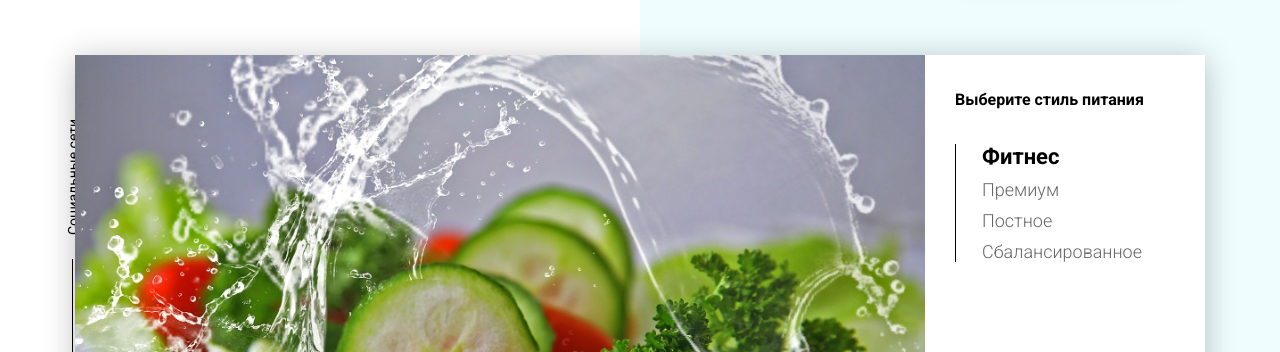
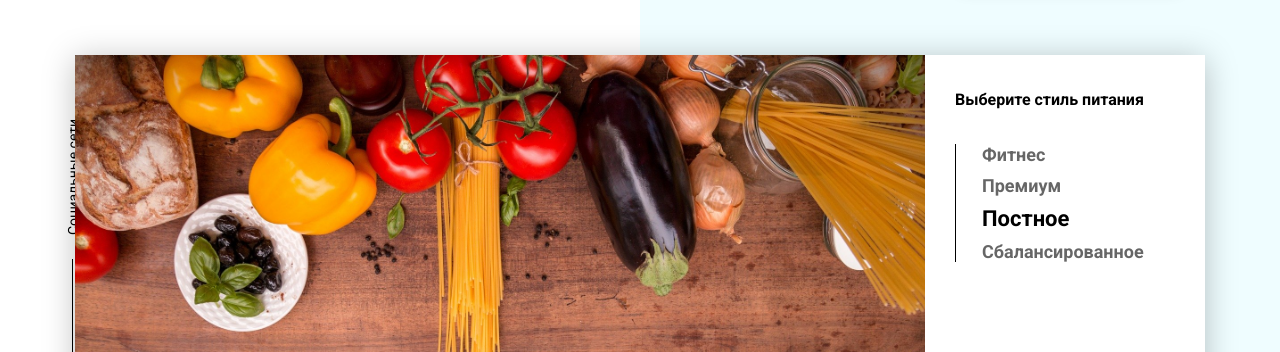
Before and after one commit to batyril/healthy_food, a website with bundled scripts: page src/index.html in a window 1280 px wide. Shown: the part 123-475 px from the top of the page. Built offline with nearby package versions, Linux system fonts and the light colour scheme.

Commit message:
finished tabs

```diff
--- a/package.json
+++ b/package.json
@@ -17,6 +17,8 @@
   },
   "homepage": "https://github.com/batyril/healthy_food#readme",
   "devDependencies": {
-    "eslint": "^8.25.0"
+    "eslint": "8.22.0",
+    "eslint-config-airbnb-base": "^15.0.0",
+    "eslint-plugin-import": "^2.26.0"
   }
 }
--- a/src/index.html
+++ b/src/index.html
@@ -5,6 +5,7 @@
     <meta name="viewport" content="width=device-width, initial-scale=1.0">
     <title>Food</title>
     <link rel="stylesheet" href="css/style.css">
+    <script type="module" src="js/main.js" ></script>
 </head>
 <body>
     <header class="header">
@@ -42,13 +43,13 @@
                         Меню "Фитнес" - это новый подход к приготовлению блюд: больше свежих овощей и фруктов. Для людей, которые интересуются спортом; активных и здоровых. Это абсолютно новый продукт с оптимальной ценой и высоким качеством!
                     </div>
                 </div>
-                <!-- <div class="tabcontent">
+                 <div class="tabcontent">
                     <img src="img/tabs/elite.jpg" alt="elite">
                     <div class="tabcontent__descr">
                         Меню “Премиум” - мы используем не только красивый дизайн упаковки, но и качественное исполнение блюд. Красная рыба, морепродукты, фрукты - ресторанное меню без похода в ресторан!
                     </div>
-                </div> -->
-                <!-- <div class="tabcontent">
+                </div>
+                 <div class="tabcontent">
                     <img src="img/tabs/post.jpg" alt="post">
                     <div class="tabcontent__descr">
                         Наше специальное “Постное меню” - это тщательный подбор ингредиентов: полное отсутствие продуктов животного происхождения. Полная гармония с собой и природой в каждом элементе! Все будет Ом!
@@ -59,14 +60,14 @@
                     <div class="tabcontent__descr">
                         Меню "Сбалансированное" - это соответствие вашего рациона всем научным рекомендациям. Мы тщательно просчитываем вашу потребность в к/б/ж/у и создаем лучшие блюда для вас.
                     </div>
-                </div> -->
+                </div>
                 <div class="tabheader">
                     <h3>Выберите стиль питания</h3>
                     <div class="tabheader__items">
-                        <div class="tabheader__item tabheader__item_active">Фитнес</div>
-                        <div class="tabheader__item">Премиум</div>
-                        <div class="tabheader__item">Постное</div>
-                        <div class="tabheader__item">Сбалансированное</div>
+                        <div class="tabheader__item tabheader__item_active ">Фитнес</div>
+                        <div class="tabheader__item ">Премиум</div>
+                        <div class="tabheader__item ">Постное</div>
+                        <div class="tabheader__item ">Сбалансированное</div>
                     </div>
                 </div>
             </div>
--- /dev/null
+++ b/src/js/UI.js
@@ -0,0 +1,5 @@
+export const UI = {
+  TABS: document.querySelectorAll('.tabheader__item'),
+  TABS_CONTENT: document.querySelectorAll('.tabcontent'),
+  TABS_PARENT: document.querySelector('.tabheader__items'),
+};
--- a/src/js/main.js
+++ b/src/js/main.js
@@ -0,0 +1,30 @@
+import { UI } from './UI.js';
+
+const clearTabContent = () => {
+  UI.TABS_CONTENT.forEach((content) => {
+    content.classList.add('hide');
+    content.classList.remove('show');
+  });
+  UI.TABS.forEach((tabs) => tabs.classList.remove('tabheader__item_active'));
+};
+
+const showTabContent = (index = 2) => {
+  UI.TABS_CONTENT[index].classList.add('show');
+  UI.TABS_CONTENT[index].classList.remove('hide');
+  UI.TABS[index].classList.add('tabheader__item_active');
+};
+
+UI.TABS_PARENT.addEventListener('click', (event) => {
+  const { target } = event;
+  if (target.classList.contains('tabheader__item')) {
+    UI.TABS.forEach((tab, index) => {
+      if (tab === target) {
+        clearTabContent();
+        showTabContent(index);
+      }
+    });
+  }
+});
+
+clearTabContent();
+showTabContent();
--- a/src/scss/blocks/preview/_preview.scss
+++ b/src/scss/blocks/preview/_preview.scss
@@ -21,7 +21,7 @@
     display: flex;
     width: 1130px;
     margin: 0 auto;
-    box-shadow: 0px 4px 30px rgba(0, 0, 0, 0.25);
+    box-shadow: 0 4px 30px rgba(0, 0, 0, 0.25);
 }
 .tabcontent {
     width: 850px;
@@ -30,6 +30,7 @@
         width: 100%;
         height: 100%;
         object-fit: cover;
+
     }
     &__descr {
         position: absolute;
@@ -61,11 +62,11 @@
     &__item {
         font-weight: bold;
         font-size: 18px;
-        font-weight: 300;
         margin-top: 10px;
         color: rgba(0, 0, 0, 0.6);
         cursor: pointer;
         transition: 0.3s all;
+
         &_active {
             color: #000;
             font-size: 22px;
@@ -73,3 +74,10 @@
         }
     }
 }
+
+.hide{
+  display:none
+}
+.show{
+  display: block;
+}
```
Also changed, not shown: src/css/style.css, 1 other file.
